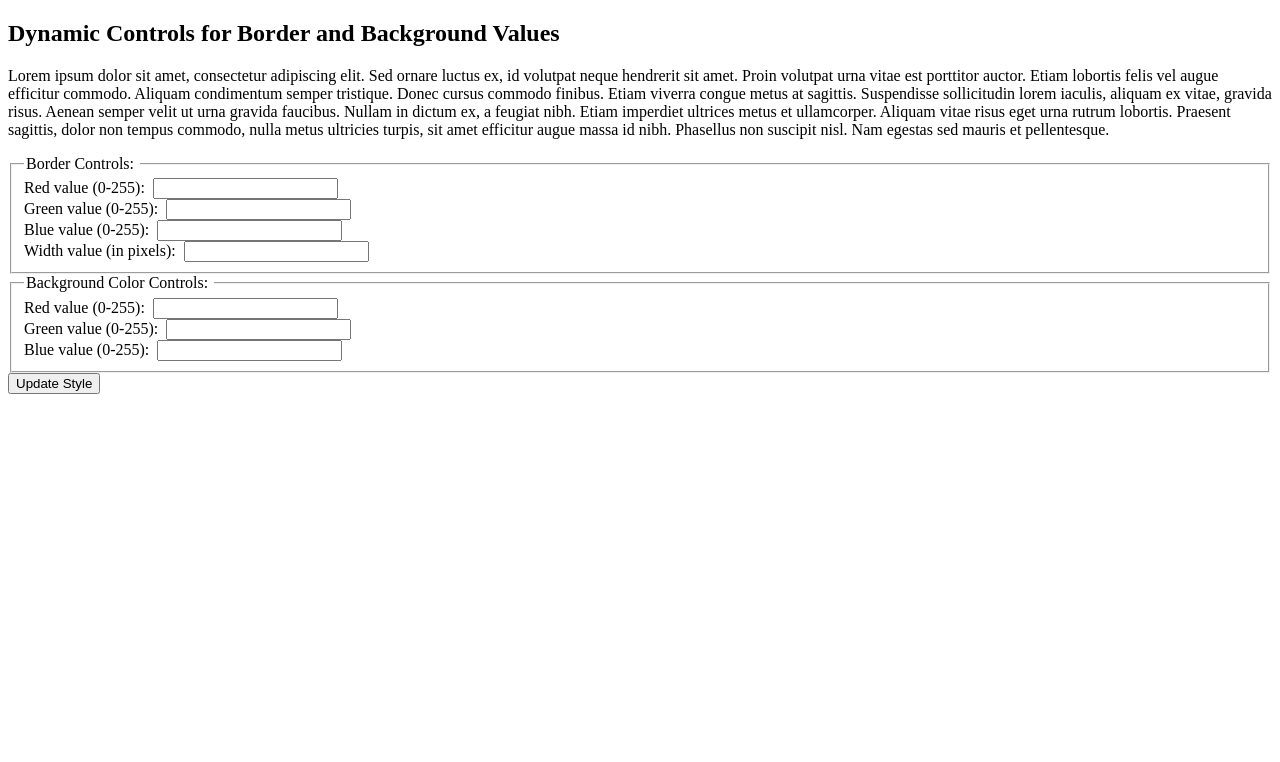
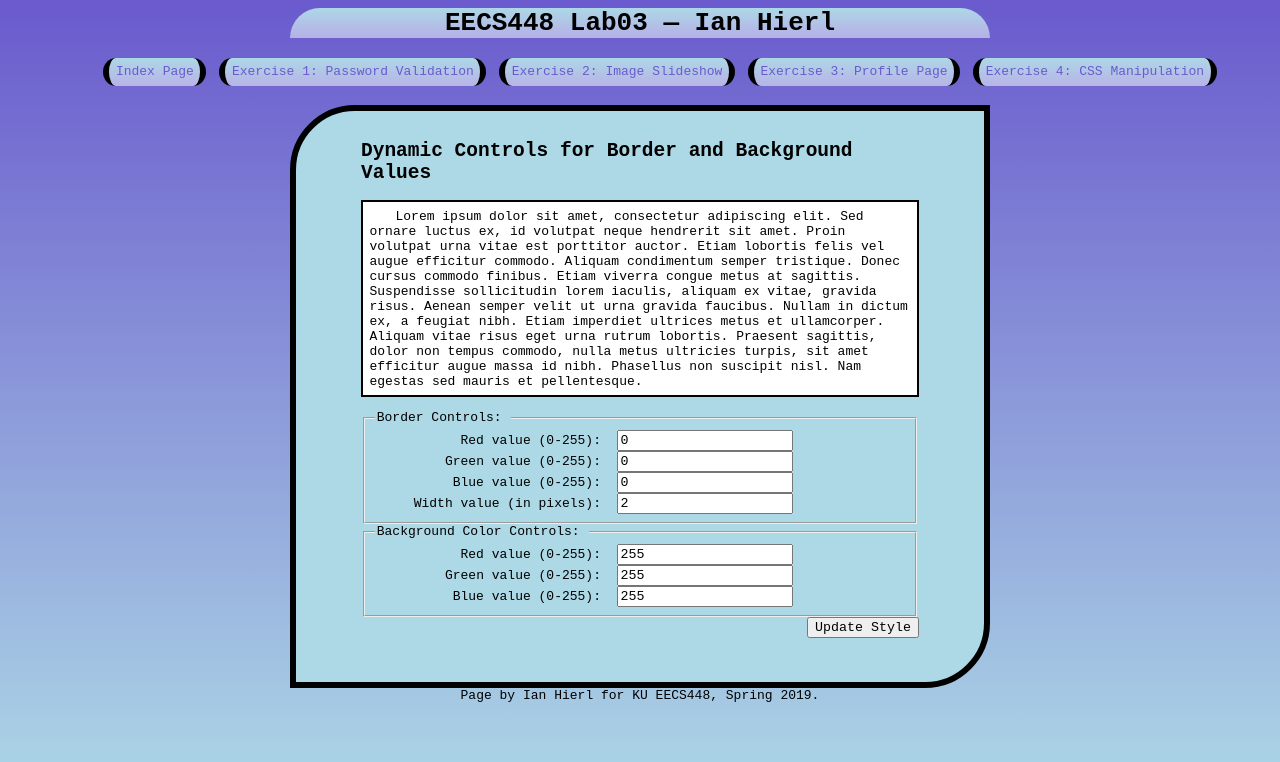
Before and after one commit to IanHierl/eecs448-lab03, a plain HTML site: page cssmanip.html in a window 1280 px wide. Drawn offline with Linux system fonts and the light colour scheme.

Commit message:
Style applied
Made alterations to files to incorporate unified stylesheet style.css

```diff
--- a/cssmanip.html
+++ b/cssmanip.html
@@ -8,13 +8,24 @@
             src="cssmanip.js"
             defer>
     </script>
+    <link rel="stylesheet"
+          type="text/css"
+          href="style.css">
   </head>
 
   <body>
     <header>
+      <h1>EECS448 Lab03 &mdash; Ian Hierl</h1>
     </header>
 
     <nav>
+      <ul class="navlinks">
+        <li><a href="index.html">Index Page</a></li>
+        <li><a href="validate.html">Exercise 1: Password Validation</a></li>
+        <li><a href="slideshow.html">Exercise 2: Image Slideshow</a></li>
+        <li><a href="profile.html">Exercise 3: Profile Page</a></li>
+        <li><a href="cssmanip.html">Exercise 4: CSS Manipulation</a></li>
+      </ul>
     </nav>
 
     <main>
@@ -37,7 +48,7 @@
         Nam egestas sed mauris et pellentesque.
       </p>
 
-      <form target="blank">
+      <form>
         <fieldset>
           <legend>Border Controls:&nbsp;</legend>
           <label for="borderRed">
@@ -45,7 +56,8 @@
           </label>
           <input type="text"
                  id="borderRed"
-                 name="borderRed">
+                 name="borderRed"
+                 value=0>
           <br>
 
           <label for="borderGreen">
@@ -53,7 +65,8 @@
           </label>
           <input type="text"
                  id="borderGreen"
-                 name="borderGreen">
+                 name="borderGreen"
+                 value=0>
           <br>
 
           <label for="borderBlue">
@@ -61,7 +74,8 @@
           </label>
           <input type="text"
                  id="borderBlue"
-                 name="borderBlue">
+                 name="borderBlue"
+                 value=0>
           <br>
 
           <label for="borderWidth">
@@ -69,7 +83,8 @@
           </label>
           <input type="text"
                  id="borderWidth"
-                 name="borderWidth">
+                 name="borderWidth"
+                 value=2>
         </fieldset>
 
         <fieldset>
@@ -79,15 +94,17 @@
           </label>
           <input type="text"
                  id="bgRed"
-                 name="bgRed">
+                 name="bgRed"
+                 value=255>
           <br>
 
           <label for="bgGreen">
             Green value (0-255):&nbsp;
-          <label>
+          </label>
           <input type="text"
                  id="bgGreen"
-                 name="bgGreen">
+                 name="bgGreen"
+                 value=255>
           <br>
 
           <label for="bgBlue">
@@ -95,15 +112,18 @@
           </label>
           <input type="text"
                  id="bgBlue"
-                 name="bgBlue">
+                 name="bgBlue"
+                 value=255>
         </fieldset>
         <input type="button"
                id="updateBttn"
+               class="right"
                value="Update Style">
       </form>
     </main>
 
     <footer>
+      Page by Ian Hierl for KU EECS448, Spring 2019.
     </footer>
   </body>
 </html>
--- /dev/null
+++ b/style.css
@@ -0,0 +1,111 @@
+* {
+  font-family: monospace;
+  box-sizing: border-box;
+}
+
+html {
+  height: 100%;
+  background-image: linear-gradient(to bottom, slateblue, lightblue);
+  background-repeat: no-repeat;
+}
+
+header {
+  width: 700px;
+  margin: auto;
+  padding: 0;
+  color: black;
+  border-radius: 5em 5em 0 0;
+  background-image: linear-gradient(to bottom, lightblue, rgba(255, 255, 255, 0.5));
+  background-repeat: no-repeat;
+  text-align: center;
+}
+
+header h1 {
+  margin: 0;
+  padding: 0;
+}
+
+nav {
+}
+
+nav ul.navlinks {
+  display: flex;
+  flex-direction: row;
+  flex-wrap: wrap;
+  justify-content: center;
+  align-items: stretch;
+  list-style: none;
+}
+
+nav ul li {
+  flex-grow: 0;
+  margin: 0.5em;
+  padding: 0.5em;
+  border-style: solid;
+  border-width: 0 0.5em 0 0.5em;
+  border-radius: 1em 1em 1em 1em / 50% 50% 50% 50%;
+  background-image: linear-gradient(to bottom, lightblue, rgba(255, 255, 255, 0.5));
+}
+
+a {
+  color: slateblue;
+  text-decoration: none;
+}
+
+main {
+  width: 700px;
+  margin: auto;
+  padding: 1em 5em 5em 5em;
+  border-style: solid;
+  border-width: 0.5em;
+  border-radius: 5em 0 5em 0;
+  background-color: lightblue;
+  clear: both;
+}
+
+.right {
+  float: right;
+}
+
+.left {
+  float: left;
+}
+
+figure#profilepic {
+  width: 300px;
+  min-height: 400px;
+}
+
+p {
+  text-align: 2em;
+}
+
+form label {
+  display: inline-block;
+  width: 18em;
+  text-align: right;
+}
+
+form input {
+  display: inline-block;
+  text-align: left;
+}
+
+footer {
+  width: 700px;
+  height: 2em;
+  margin: auto;
+  text-align: center;
+  padding: 0 0 0.5em 0;
+  clear: both;
+}
+
+p {
+  text-indent: 2em;
+}
+
+p#target {
+  border: 2px solid rgb(0, 0, 0);
+  background-color: rgb(255, 255, 255);
+  padding: 0.5em;
+}
```
Also changed, not shown: index.html (+4 -0 lines), profile.html (+15 -2 lines), slideshow.html (+28 -3 lines), validate.html (+24 -0 lines), images/UrsulaKLeGuin.jpg (added).
